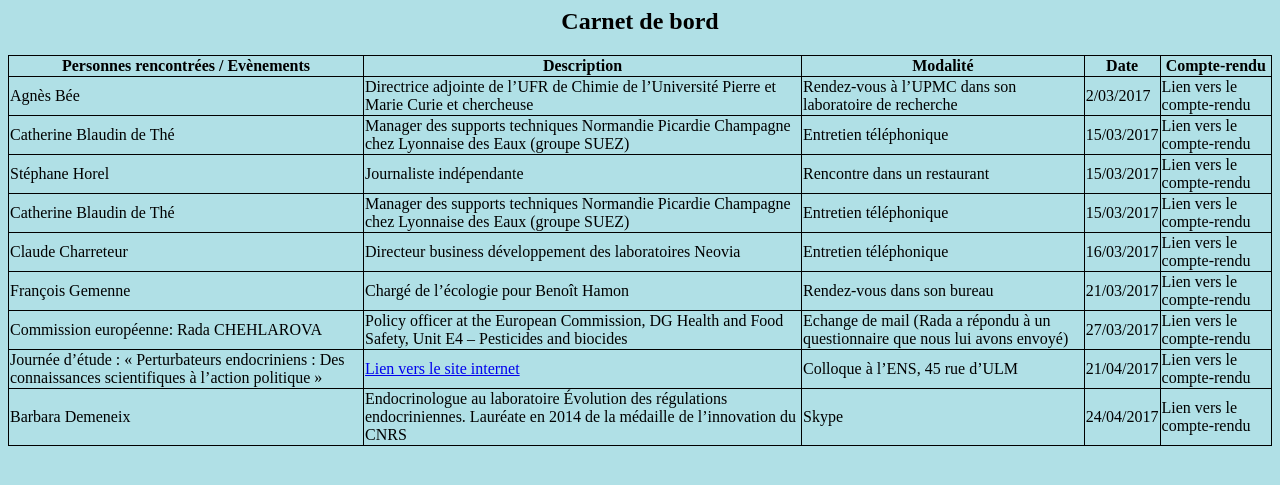
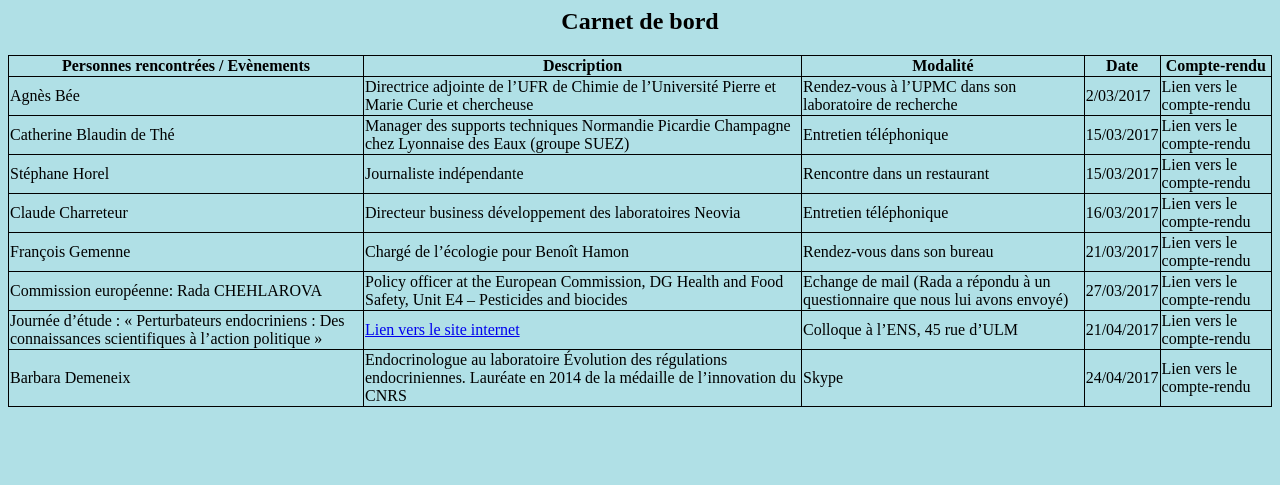
Before and after one commit to controverses/perturbateurs-endocriniens, a Jekyll site: the page annexe.md/carnetdebord.html, which Jekyll copies as it is, in a window 1280 px wide. Shown: the top 485 px of the page. Built offline with Jekyll 4.4.1, drawn with Linux system fonts in a browser that asks for light colours.

Commit message:
Update carnetdebord.html

```diff
--- a/annexe.md/carnetdebord.html
+++ b/annexe.md/carnetdebord.html
@@ -111,14 +111,6 @@ td, th
        <td>Lien vers le compte-rendu</td>
      </tr>
 
-     <tr>
-       <td>Catherine Blaudin de Thé</td>
-       <td>Manager des supports techniques Normandie Picardie Champagne chez Lyonnaise des Eaux (groupe SUEZ) </td>
-       <td>Entretien téléphonique</td>
-       <td>15/03/2017</td>
-       <td>Lien vers le compte-rendu</td>
-      </tr>
-
     <tr>
        <td>Claude Charreteur</td>
        <td>Directeur business développement des laboratoires Neovia </td>
```
